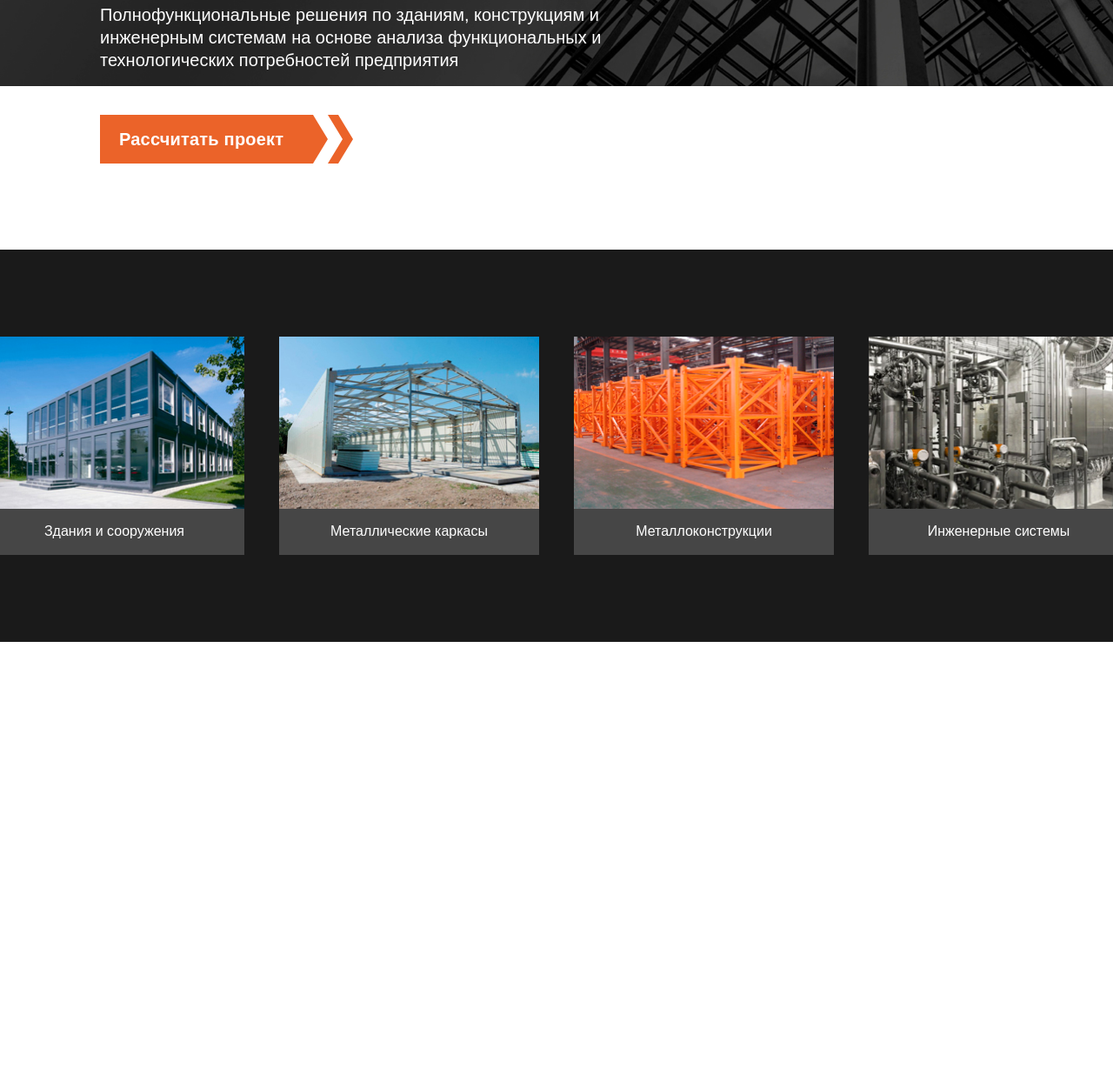
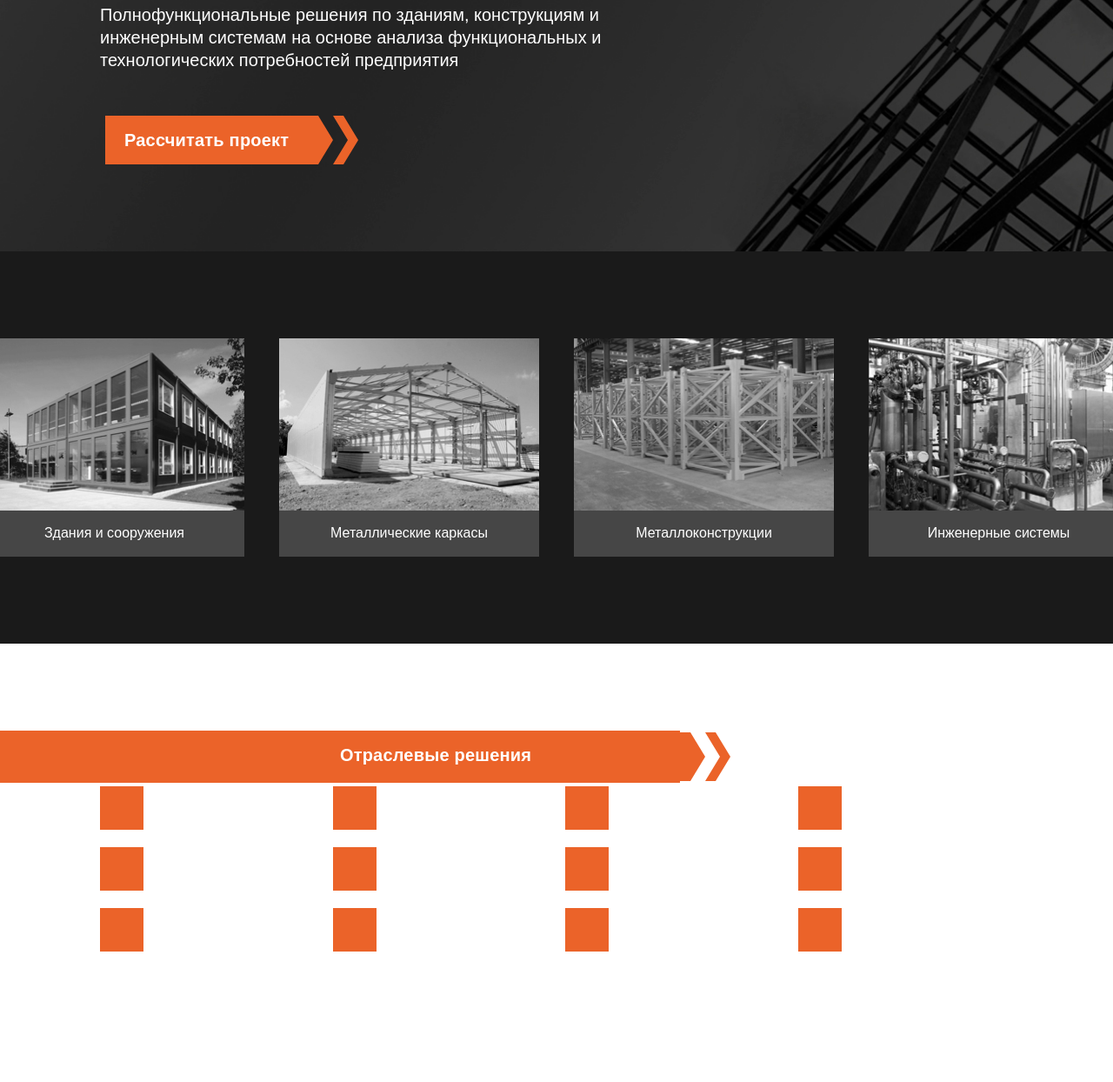
Before and after one commit to AndreyDavier/SteelMetrix, a website: page src/index.html in a window 1280 px wide. Shown: the part 460-1704 px from the top of the page at 87% size. Before the commit the page ends 1198 px from the top, so only its background shows below. Drawn offline with nearby package versions, Linux system fonts and the light colour scheme; files that its build step writes are made by us from their sources; files whose address does not match are found by name.

Commit message:
newSection

```diff
--- a/src/assets/css/blocks/construction.css
+++ b/src/assets/css/blocks/construction.css
@@ -3,7 +3,7 @@
     padding-bottom: 95px;
     background-image: url(/img/back1.jpg);
     background-repeat: no-repeat;
-    background-size: 110%;
+    background-size: cover;
 }
 
 .construction-head-text {
@@ -34,15 +34,29 @@
     line-height: 130%;
 }
 
-.construction-button button {
+.construction-button {
     cursor: pointer;
-    padding: 18px 22px 18px 22px;
-    background: #EB6329;
     border: none;
-    height: 56px;
+    display: flex;
+    background: none;
 }
 
-.construction-button {
-    display: flex;
-    gap: -3px;
+.button-span {
+    padding: 18px 22px;
+    background: #EB6329;
+    height: 56px;
+    transition: 0.15s;
 }
+
+.construction-button:hover span {
+    background: #D24D14;
+}
+
+.header-svg {
+    color: #EB6329;
+    transition: 0.15s;
+}
+
+.construction-button:hover .header-svg {
+    color: #D24D14;
+}
--- a/src/assets/css/blocks/examples.css
+++ b/src/assets/css/blocks/examples.css
@@ -4,7 +4,7 @@
     padding-bottom: 100px;
 }
 
-.examples-img {
+.examples-card {
     display: flex;
     gap: 40px;
     justify-content: center;
@@ -16,9 +16,32 @@
     align-items: center;
     background: #464646;
     padding-bottom: 17px;
+    position: relative;
 }
 
 .examples-link {
-    margin-top: 17px;
-    background-size: 100%;
+    position: absolute;
+    top: 0;
+    right: 0;
+    bottom: 0;
+    left: 0;
 }
+
+.examples-text {
+    padding-top: 17px;
+    color: #ffffff;
+    transition: 0.15s;
+}
+
+.examples-construction:hover .examples-text {
+    color: #EB6329;
+}
+
+.examples-img {
+    filter: grayscale();
+    transition: 0.15s;
+}
+
+.examples-construction:hover .examples-img {
+    filter: none;
+}
--- /dev/null
+++ b/src/assets/css/blocks/industry.css
@@ -0,0 +1,34 @@
+.industry {
+    padding-top: 100px;
+    padding-bottom: 150px;
+}
+
+.industry-header-span {
+    background: #EB6329;
+    padding: 18px 85px 18px 305px;
+    height: 60px;
+    width: 782px;
+    /* transition: 0.15s; */
+}
+
+.industry-header {
+    display: flex;
+    margin-left: calc(-50vw + 50%);
+}
+
+.industry-header-svg {
+    height: 60px;
+    color: #EB6329;
+}
+
+.industry-grid div {
+    width: 50px;
+    height: 50px;
+    background: #EB6329;
+}
+
+.industry-grid {
+    display: grid;
+    grid-template-columns: repeat(4, 1fr);
+    gap: 20px;
+}
--- a/src/assets/css/style.css
+++ b/src/assets/css/style.css
@@ -8,3 +8,4 @@
 @import "./blocks/examples.css";
 @import "./blocks/logo.css";
 @import "./blocks/span.css";
+@import "./blocks/industry.css";
--- a/src/assets/html/Examples.html
+++ b/src/assets/html/Examples.html
@@ -1,28 +1,32 @@
 <section class="examples">
     <div class="container">
-        <div class="examples-img">
+        <div class="examples-card">
             <div class="examples-construction">
-                <img src="/img/Img1.png" alt="Img">
-                <div class="examples-link">
-                    <a class="link--white" href="">Здания и сооружения</a>
+                <a class="examples-link" href=""></a>
+                <img class="examples-img" src="/img/Img1.png" alt="Img">
+                <div class="examples-text">
+                    <span>Здания и сооружения</span>
                 </div>
             </div>
             <div class="examples-construction">
-                <img src="/img/Img2.png" alt="Img">
-                <div class="examples-link">
-                    <a class="link--white " href="">Металлические каркасы</a>
+                <a class="examples-link" href=""></a>
+                <img class="examples-img" src="/img/Img2.png" alt="Img">
+                <div class="examples-text">
+                    Металлические каркасы
                 </div>
             </div>
             <div class="examples-construction">
-                <img src="/img/Img3.png" alt="Img">
-                <div class="examples-link">
-                    <a class="link--white " href="">Металлоконструкции</a>
+                <a class="examples-link" href=""></a>
+                <img class="examples-img" src="/img/Img3.png" alt="Img">
+                <div class="examples-text">
+                    Металлоконструкции
                 </div>
             </div>
             <div class="examples-construction">
-                <img src="/img/Img4.png" alt="Img">
-                <div class="examples-link">
-                    <a class="link--white " href="">Инженерные системы</a>
+                <a class="examples-link" href=""></a>
+                <img class="examples-img" src="/img/Img4.png" alt="Img">
+                <div class="examples-text">
+                    Инженерные системы
                 </div>
             </div>
         </div>
--- /dev/null
+++ b/src/assets/html/industry.html
@@ -0,0 +1,33 @@
+<section class="industry">
+    <div class="container">
+        <div class="industry-header">
+            <span class="span-text industry-header-span">Отраслевые решения</span>
+            <div>
+                <svg class="industry-header-svg" xmlns="http://www.w3.org/2000/svg" width="29" height="60"
+                    viewBox="0 0 29 56" fill="none">
+                    <path d="M0 56V0H12L29 28L12 56H0Z" fill="CurrentColor" />
+                </svg>
+            </div>
+            <div>
+                <svg class="industry-header-svg" xmlns="http://www.w3.org/2000/svg" width="29" height="60"
+                    viewBox="0 0 29 56" fill="none">
+                    <path d="M12 0H0L17 28L0 56H12L29 28L12 0Z" fill="CurrentColor" />
+                </svg>
+            </div>
+        </div>
+        <div class="industry-grid">
+            <div></div>
+            <div></div>
+            <div></div>
+            <div></div>
+            <div></div>
+            <div></div>
+            <div></div>
+            <div></div>
+            <div></div>
+            <div></div>
+            <div></div>
+            <div></div>
+        </div>
+    </div>
+</section>
--- a/src/assets/html/mainContuction.html
+++ b/src/assets/html/mainContuction.html
@@ -12,21 +12,21 @@
                     функциональных и технологических потребностей предприятия
                 </p>
             </div>
-            <div class="construction-button">
-                <button>
-                    <span class="span-text">Рассчитать проект</span>
-                </button>
+            <button class="construction-button">
+                <span class="span-text button-span">Рассчитать проект</span>
                 <div>
-                    <svg xmlns="http://www.w3.org/2000/svg" width="29" height="56" viewBox="0 0 29 56" fill="none">
-                        <path d="M0 56V0H12L29 28L12 56H0Z" fill="#EB6329" />
+                    <svg class="header-svg" xmlns="http://www.w3.org/2000/svg" width="29" height="56"
+                        viewBox="0 0 29 56" fill="none">
+                        <path d="M0 56V0H12L29 28L12 56H0Z" fill="CurrentColor" />
                     </svg>
                 </div>
                 <div>
-                    <svg xmlns="http://www.w3.org/2000/svg" width="29" height="56" viewBox="0 0 29 56" fill="none">
-                        <path d="M12 0H0L17 28L0 56H12L29 28L12 0Z" fill="#EB6329" />
+                    <svg class="header-svg" xmlns="http://www.w3.org/2000/svg" width="29" height="56"
+                        viewBox="0 0 29 56" fill="none">
+                        <path d="M12 0H0L17 28L0 56H12L29 28L12 0Z" fill="CurrentColor" />
                     </svg>
                 </div>
-            </div>
+            </button>
         </div>
     </div>
 </section>
--- a/src/index.html
+++ b/src/index.html
@@ -13,6 +13,7 @@
     <main>
         @@include('./assets/html/mainContuction.html')
         @@include('./assets/html/Examples.html')
+        @@include('./assets/html/industry.html')
     </main>
 </body>
 
```
